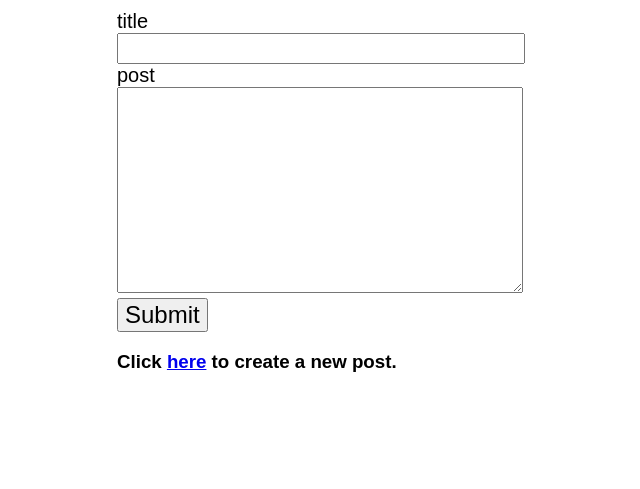
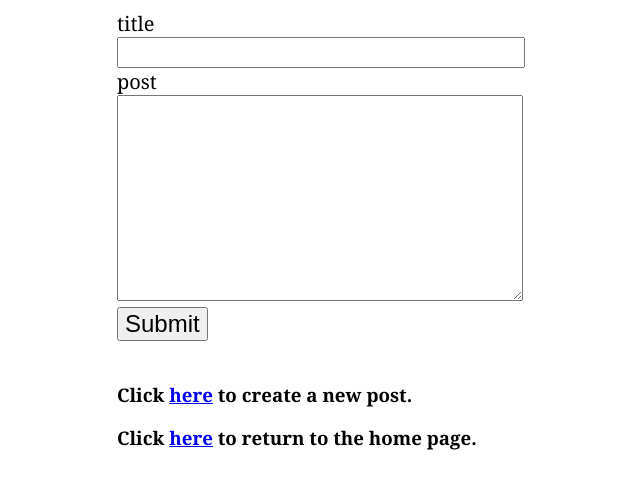
Before and after one commit to jtburkiett/build-a-blog, a Python web app: template templates/post.html in a window 1280 px wide. Shown: the top 489 px of the page, without its empty margins (123-763 px from the left). Run offline with Jinja, Linux system fonts and the light colour scheme; the template is opened without the code that fills it, so the values that code supplies are empty.

Commit message:
Added home and post links

```diff
--- a/templates/base.html
+++ b/templates/base.html
@@ -4,7 +4,7 @@
         <title>Build-a-blog</title>
         <style type="text/css">
             body {
-                font-family: sans-serif;
+                font-family: Georgia, serif;
                 width: 800px;
                 margin: 0 auto;
                 padding: 10px;
@@ -29,7 +29,7 @@
                 width: 400px;
                 height: 200px;
                 font-size: 17px;
-                font-family: monospace;
+                font-family: Georgia, serif;
             }
 
             input[type=submit] {
@@ -60,6 +60,8 @@
     <body>
         {% block content %}
         {% endblock %}
-        <h3>Click <a href="/newpost">here</a> to create a new post.</h3>
     </body>
+    <br>
+    <h3>Click <a href="/newpost">here</a> to create a new post.</h3><h3>Click <a href="/">here</a> to return to the home page.</h3>
+
 </html>
```
Also changed, not shown: 1 other file.
